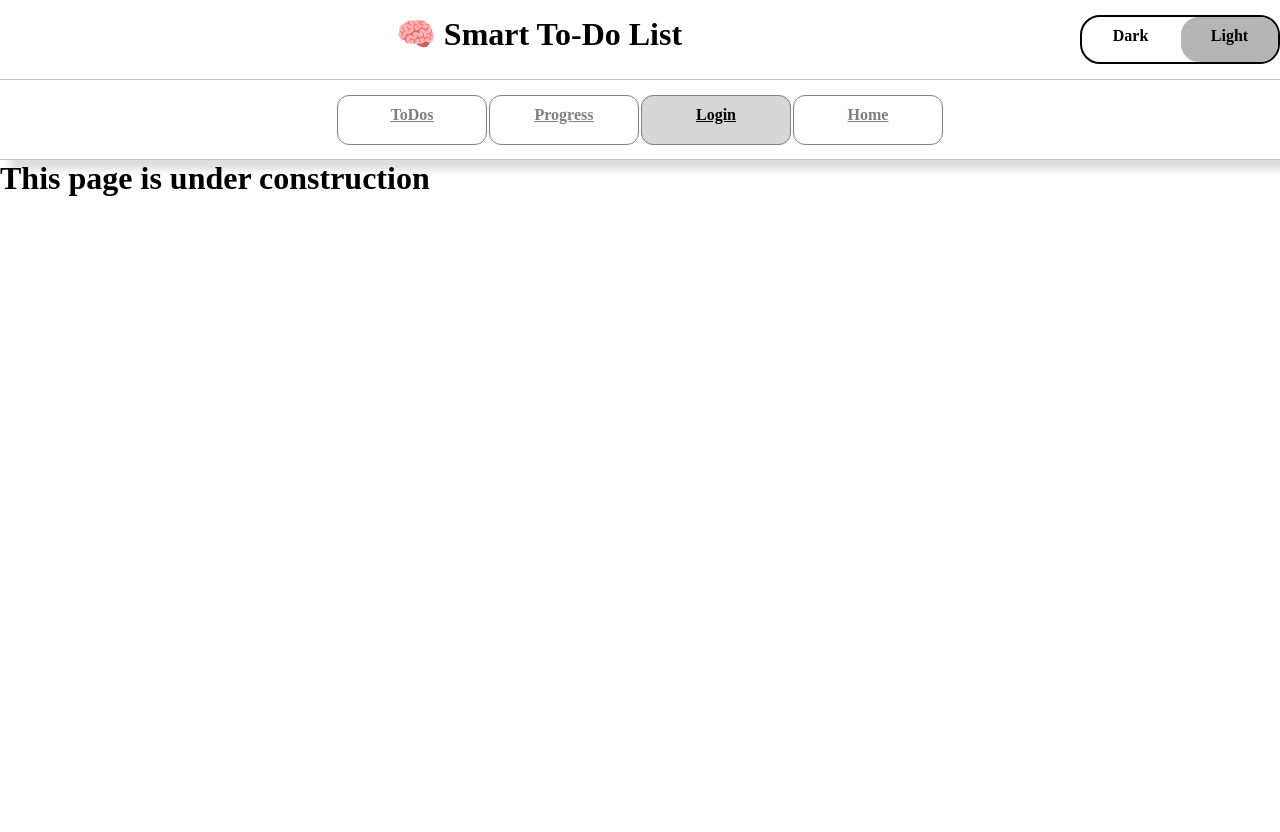
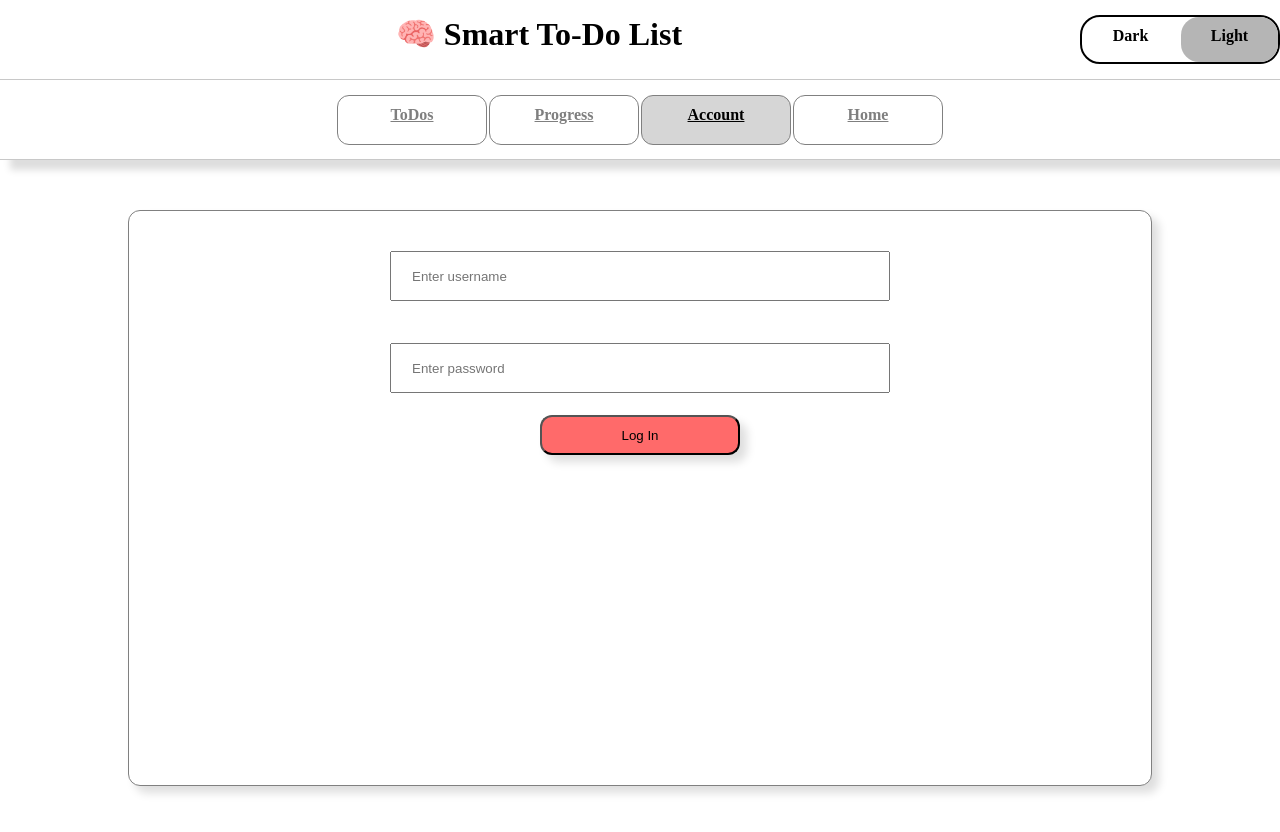
Before and after one commit to vedanshiiii/TodoFocus, a React (Vite) app: page /login in a window 1280 px wide. Shown: the top 832 px of the page. Before the commit the page ends 800 px from the top, so only its background shows below. Built offline with nearby package versions, Linux system fonts and the light colour scheme.

Commit message:
lazy | suspense | react hook form

```diff
--- a/src/App.jsx
+++ b/src/App.jsx
@@ -1,4 +1,4 @@
-import React from 'react'
+import React, { lazy, Suspense } from 'react'
 import './App.css'
 import './Pages/Home.css'
 import './Pages/Top.css'
@@ -10,7 +10,12 @@ import NavBar from './Pages/NavBar'
 import Intro from './Intro'
 import ProtectHome from './Helpers/ProtectHome'
 import Header from './Pages/Header'
-import Home from './Pages/Home'
+// import Home from './Pages/Home'
+// import Login from './Pages/Login'
+const Home = lazy(()=>import('./Pages/Home'));
+const Login = lazy(()=>import('./Pages/Login'));
+
+//lazy loading
 
 
 function App() {
@@ -27,6 +32,15 @@ const [theme,setTheme] = useSessionStorage('theme',1);
         <NavBar/>
         <Home/>
         </ProtectHome>
+    </ThemeContext.Provider>
+    },
+    {
+      path: '/login',
+      element:
+      <ThemeContext.Provider value={{theme,setTheme}}>
+        <Header/>
+        <NavBar/>
+        <Login/>
     </ThemeContext.Provider>
     },
     {
@@ -53,7 +67,10 @@ const [theme,setTheme] = useSessionStorage('theme',1);
   return (
     <>
       <div>
+        <Suspense fallback={<div> LOADINGGGGGG </div>}>
         <RouterProvider router={router}/>
+        </Suspense>
+
 
       </div>
     </>
--- a/src/Pages/Home.css
+++ b/src/Pages/Home.css
@@ -3,6 +3,12 @@
     margin: 0;
     padding: 0;
 }
+
+#root{
+    height: 100vh;
+    width: 100vw;
+}
+
 
 .idsf{
     display: flex;
@@ -216,3 +222,10 @@
     align-items: center;
     justify-content: center;
 }
+
+.flr{
+    flex-direction: row;
+}
+.flc{
+    flex-direction: column;
+}
--- /dev/null
+++ b/src/Pages/Login.css
@@ -0,0 +1,38 @@
+.fieldsF{
+    width: 500px;
+    height: 50px;
+    margin: auto;
+    padding: 20px;
+}
+.wholelog{
+    width: 100vw;
+    height: 80vh;
+}
+.formbod{
+    margin: auto;
+    width: 80%;
+    height: 90%;
+    background-color: rgb(192, 192, 192);
+}
+.formbod {
+    margin: 50px auto;
+    width: 80%;
+    height: 90%;
+    padding: 40px;
+    background-color: rgb(255, 255, 255);
+    border: 1px solid grey;
+    border-radius: 12px;
+    box-shadow: 7px 7px 10px rgb(222, 222, 222);
+}
+
+.logSub{
+    width: 200px;
+    height: 40px;
+    margin: auto;
+    background-color: rgb(255, 106, 106);
+    border-radius: 12px;
+    box-shadow: 7px 7px 10px rgb(222, 222, 222);
+}
+.err{
+    color: red;
+}
--- /dev/null
+++ b/src/Pages/Login.jsx
@@ -0,0 +1,52 @@
+import React from 'react'
+import './Login.css'
+import { useForm } from 'react-hook-form'
+
+
+function Login() {
+
+    const {register,handleSubmit,formState :{errors}} = useForm();
+
+
+
+    const submitfunc = (data) => {
+        console.log('submitted')
+        console.log(data);
+    }
+
+
+
+    return (
+        <div className='wholelog'>
+            <div className={`formbod`} >
+                <form onSubmit={handleSubmit(submitfunc)} className='formDv idsf flc' >
+
+                    <div  className={`idsf flc`}>
+                        <input type='text' {...register("name", { required: "Please provide your username to Login" })} className={`fieldsF`} placeholder='Enter username'/>
+                        <br/>
+                        {errors.name && <p className='fieldsF err'>{errors.name.message}</p>}</div>
+
+                    <br />
+                    <div className={`idsf flc`}>
+                        <input type='password' className={`fieldsF`} {...register("password", { required: "please enter your password", minLength: { value: 8, message: 'Password should be atleast 8 characters long' } })}  placeholder='Enter password'/>
+                        {errors.password && <p className='fieldsF err'>{errors.password.message}</p>}
+                    </div>
+
+                    <br />
+                    <button type='submit' className={`logSub`} >Log In</button>
+
+
+
+                </form>
+
+
+
+
+
+            </div>
+        </div>
+
+    )
+}
+
+export default Login
--- a/src/Pages/NavBar.jsx
+++ b/src/Pages/NavBar.jsx
@@ -32,7 +32,7 @@ function NavBar() {
                     to="/login"
                     className={({ isActive }) => "navss " + (isActive ? "Navactive" : "")}
                 >
-                    Login
+                    Account
                 </NavLink>
                 <NavLink
                     to="/"
```
